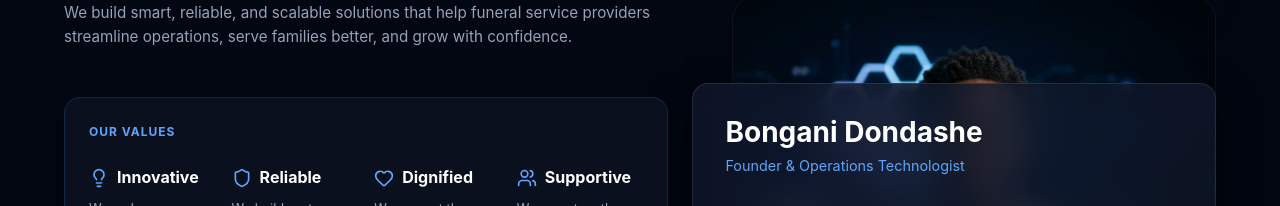
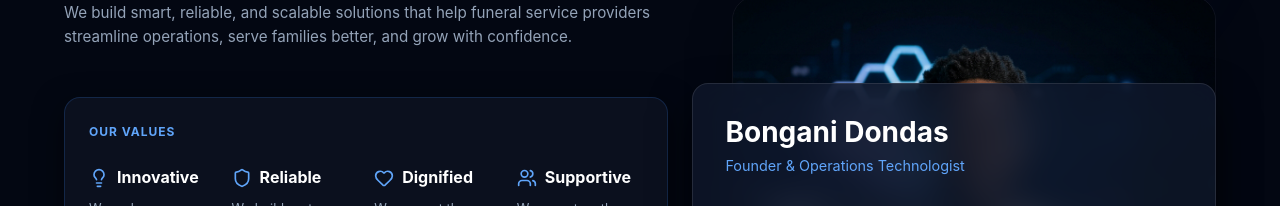
Before and after one commit to Bongz26/dtech, a React (Vite) app: page /about in a window 1280 px wide. Shown: the part 424-630 px from the top of the page. Built offline with nearby package versions, Linux system fonts and the light colour scheme.

Commit message:
Fix founder name typo

```diff
--- a/src/pages/About.jsx
+++ b/src/pages/About.jsx
@@ -217,7 +217,7 @@ const About = () => {
                             width: 'calc(100% + 40px)',
                             zIndex: 2
                         }}>
-                            <h2 style={{ margin: '0 0 4px 0', fontSize: '1.75rem', fontWeight: 'bold' }}>Bongani Dondashe</h2>
+                            <h2 style={{ margin: '0 0 4px 0', fontSize: '1.75rem', fontWeight: 'bold' }}>Bongani Dondas</h2>
                             <div style={{ color: '#60a5fa', fontSize: '0.9rem', marginBottom: '1.5rem' }}>
                                 Founder & Operations Technologist
                             </div>
```
